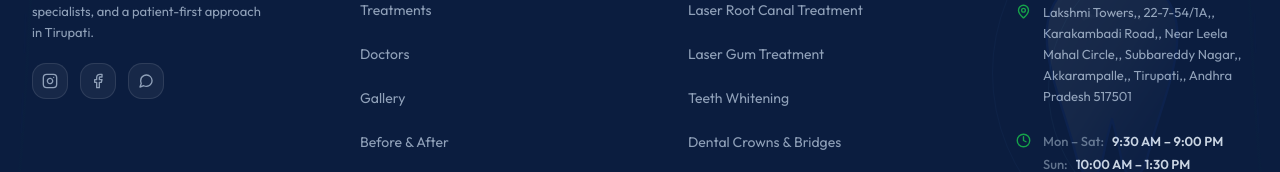
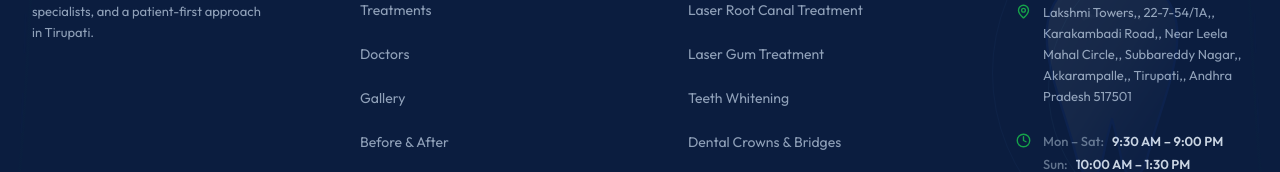
Before and after one commit to kavuturudental/kavuturu-dental-clinic-web, a React (Vite) app: page / in a window 1280 px wide. Shown: the part 7634-7806 px from the top of the page. Built offline with nearby package versions, Linux system fonts and the light colour scheme; no server answers; a web font is replaced by a local one.

Commit message:
footer social links remove

```diff
--- a/src/components/website/footer/Footer.jsx
+++ b/src/components/website/footer/Footer.jsx
@@ -7,7 +7,6 @@ import { MapPin, Phone, Mail, Clock } from "lucide-react";
 import clinicLogo from "../../../assets/images/logos/footer-logo.png";
 import FooterColumn from "./FooterColumn";
 import FooterBottom from "./FooterBottom";
-import SocialLinks from "./SocialLinks";
 import { quickLinks, treatments, contactDetails as defaultDetails } from "./footerData";
 import { getContact } from "../../../services/website/contactService";
 
@@ -49,7 +48,6 @@ const Footer = () => {
   const monFriHours = contactData?.timings?.monFri || defaultDetails.hours.weekdays;
   const satHours = contactData?.timings?.saturday || defaultDetails.hours.weekdays;
   const sundayHours = contactData?.timings?.sunday || defaultDetails.hours.sunday;
-  const socialLinksData = contactData?.socialLinks;
 
   return (
     <footer className="bg-[#0B1D3F] rounded-t-[44px] shadow-[0_-20px_50px_rgba(11,29,63,0.15)]">
@@ -73,11 +71,6 @@ const Footer = () => {
             <p className="mt-3 text-[13px] leading-relaxed text-slate-400 max-w-[260px]">
               Delivering premium dental care with advanced laser technology, experienced specialists, and a patient-first approach in Tirupati.
             </p>
-
-            {/* Social Icons */}
-            <div className="mt-5">
-              <SocialLinks socialLinks={socialLinksData} />
-            </div>
           </div>
 
           {/* ── Column 2 : Quick Links ── */}
```
